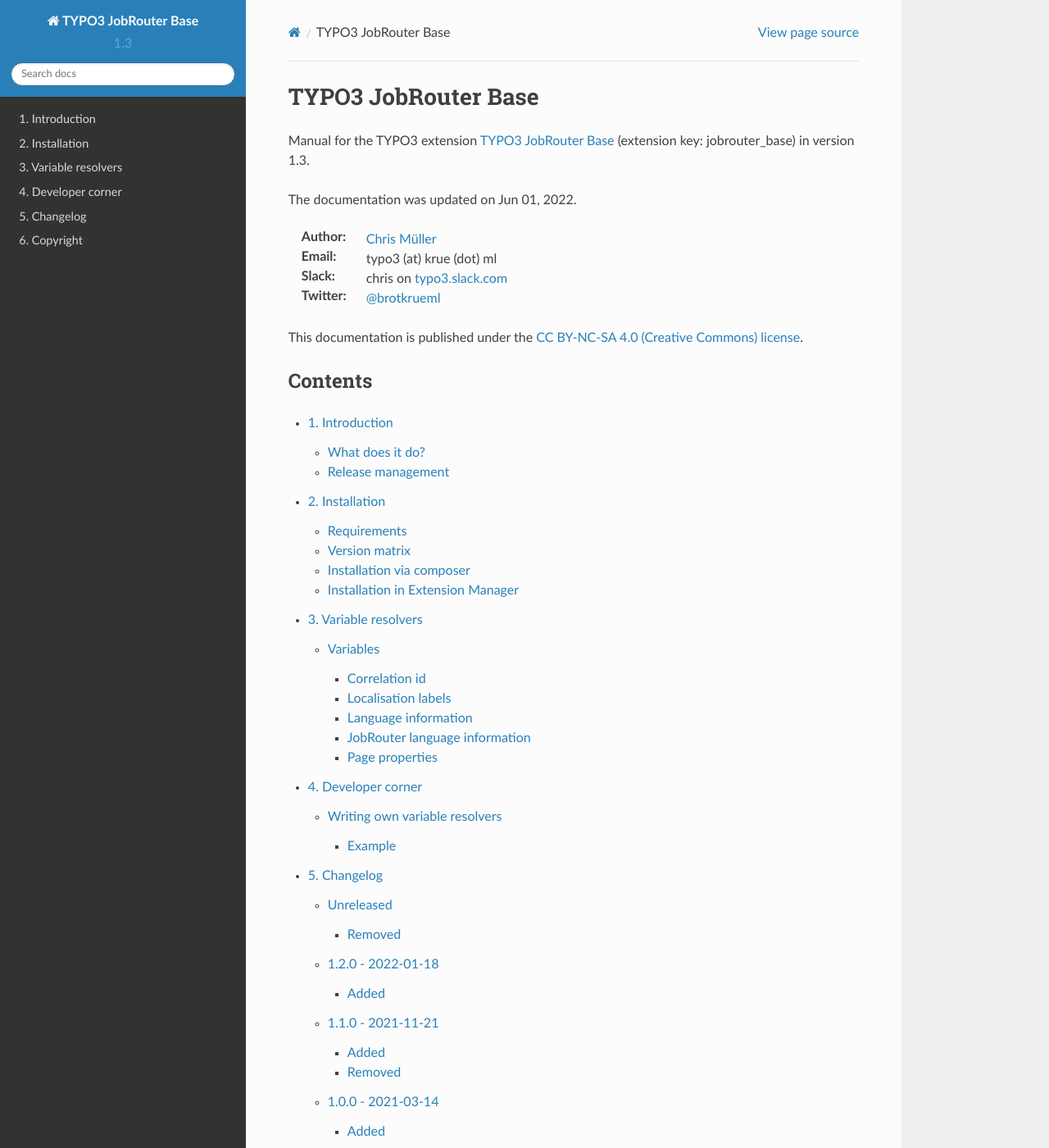
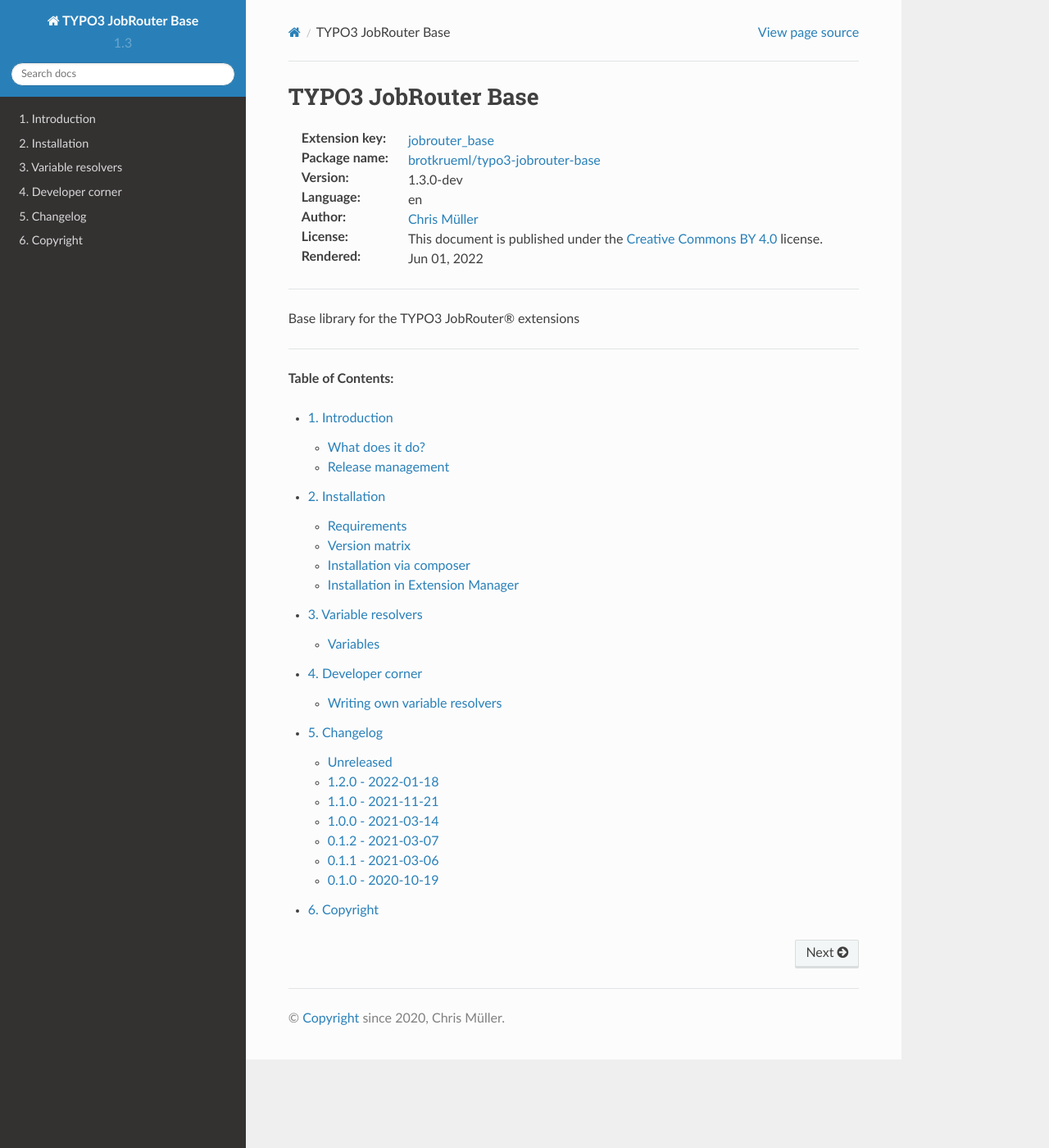
Before and after one commit to jobrouter/typo3-base, a Sphinx documentation site: the page built from Documentation/index.rst, in a window 1280 px wide and 1400 px high. Shown: the whole window at 82% size. Built offline with Sphinx 7.4.7 and the Read the Docs theme 2.0.0, drawn with Linux system fonts in a browser that asks for light colours; some of the changed text lies outside the part shown.

Commit message:
[DOCS] Align with new TYPO3 documentation standards
See: https://docs.typo3.org/m/typo3/docs-how-to-document/main/en-us/GeneralConventions/FileStructure.html

```diff
--- a/Documentation/_includes.rst.txt
+++ b/Documentation/_includes.rst.txt
@@ -1,14 +1,35 @@
-.. This is '_includes.txt'. It is included at the very top of each and
-   every ReST source file in THIS documentation project (= manual).
+.. More information about this file:
+.. https://docs.typo3.org/m/typo3/docs-how-to-document/main/en-us/GeneralConventions/FileStructure.html#includes-rst-txt
 
+.. ----------
+.. text roles
+.. ----------
+
+.. role:: aspect(emphasis)
+.. role:: bash(code)
+.. role:: css(code)
+.. role:: html(code)
+.. role:: js(code)
 .. role:: php(code)
-   :language: php
+.. role:: rst(code)
+.. role:: sep(strong)
+.. role:: sql(code)
+
+.. role:: tsconfig(code)
+   :class: typoscript
+
+.. role:: typoscript(code)
+.. role:: xml(code)
+   :class: html
+
 .. role:: yaml(code)
-   :language: yaml
-.. role:: shell(code)
-   :language: shell
-
 
 .. default-role:: code
+
+.. ---------
+.. highlight
+.. ---------
+
+.. By default, code blocks use PHP syntax highlighting
+
 .. highlight:: php
-   :linenothreshold: 5
--- a/Documentation/conf.py
+++ b/Documentation/conf.py
@@ -21,7 +21,7 @@
 # -- Project information -----------------------------------------------------
 
 project = u'TYPO3 JobRouter Base'
-copyright = u'2020-2022, Chris Müller'
+copyright = u'since 2020, Chris Müller'
 author = u'Chris Müller'
 
 # The short X.Y version
@@ -191,5 +191,5 @@
     'typo3-jobrouter-data': ('https://typo3-jobrouter.readthedocs.io/projects/data/en/stable/', None),
     'typo3-jobrouter-process': ('https://typo3-jobrouter.readthedocs.io/projects/process/en/stable/', None),
     't3api': ('https://docs.typo3.org/m/typo3/reference-coreapi/11.5/en-us/', None),
-    't3gettingstarted': ('https://docs.typo3.org/m/typo3/tutorial-getting-started/11.5/en-us/', None),
+    't3start': ('https://docs.typo3.org/m/typo3/tutorial-getting-started/11.5/en-us/', None),
 }
--- a/Documentation/copyright.rst
+++ b/Documentation/copyright.rst
@@ -6,7 +6,7 @@
 
 .. code-block:: text
 
-   Copyright (c) 2020-2022 Chris Müller.
+   Copyright (c) since 2020 Chris Müller.
 
    This documentation is licensed under the CC BY-NC-SA 4.0 (Creative Commons)
    license.
--- a/Documentation/index.rst
+++ b/Documentation/index.rst
@@ -4,32 +4,37 @@
 TYPO3 JobRouter Base
 ====================
 
-Manual for the TYPO3 extension `TYPO3 JobRouter Base`_
-(extension key: jobrouter_base) in version |version|.
+:Extension key:
+   `jobrouter_base`_
 
-The documentation was updated on |today|.
+:Package name:
+   `brotkrueml/typo3-jobrouter-base`_
+
+:Version:
+   |release|
+
+:Language:
+   en
 
 :Author:
    `Chris Müller`_
 
-:Email:
-   typo3 (at) krue (dot) ml
+:License:
+   This document is published under the `Creative Commons BY 4.0`_ license.
 
-:Slack:
-   chris on `typo3.slack.com`_
+:Rendered:
+   |today|
 
-:Twitter:
-   `@brotkrueml`_
+----
 
+Base library for the TYPO3 JobRouter® extensions
 
-This documentation is published under the `CC BY-NC-SA 4.0 (Creative Commons)
-license`_.
+----
 
-Contents
-========
+**Table of Contents:**
 
 .. toctree::
-   :maxdepth: 3
+   :maxdepth: 2
    :numbered: 1
 
    introduction
@@ -40,8 +45,7 @@
    copyright
 
 
-.. _@brotkrueml: https://twitter.com/brotkrueml
-.. _CC BY-NC-SA 4.0 (Creative Commons) license: https://creativecommons.org/licenses/by-nc-sa/4.0/
+.. _brotkrueml/typo3-jobrouter-base: https://packagist.org/packages/brotkrueml/typo3-jobrouter-base
 .. _Chris Müller: https://github.com/brotkrueml
-.. _typo3.slack.com: https://typo3.slack.com
-.. _TYPO3 JobRouter Base: https://github.com/brotkrueml/typo3-jobrouter-base
+.. _Creative Commons BY 4.0: https://creativecommons.org/licenses/by/4.0/
+.. _jobrouter_base:  https://extensions.typo3.org/extension/jobrouter_base
```
Also changed, not shown: Documentation/installation.rst (+5 -3 lines).
